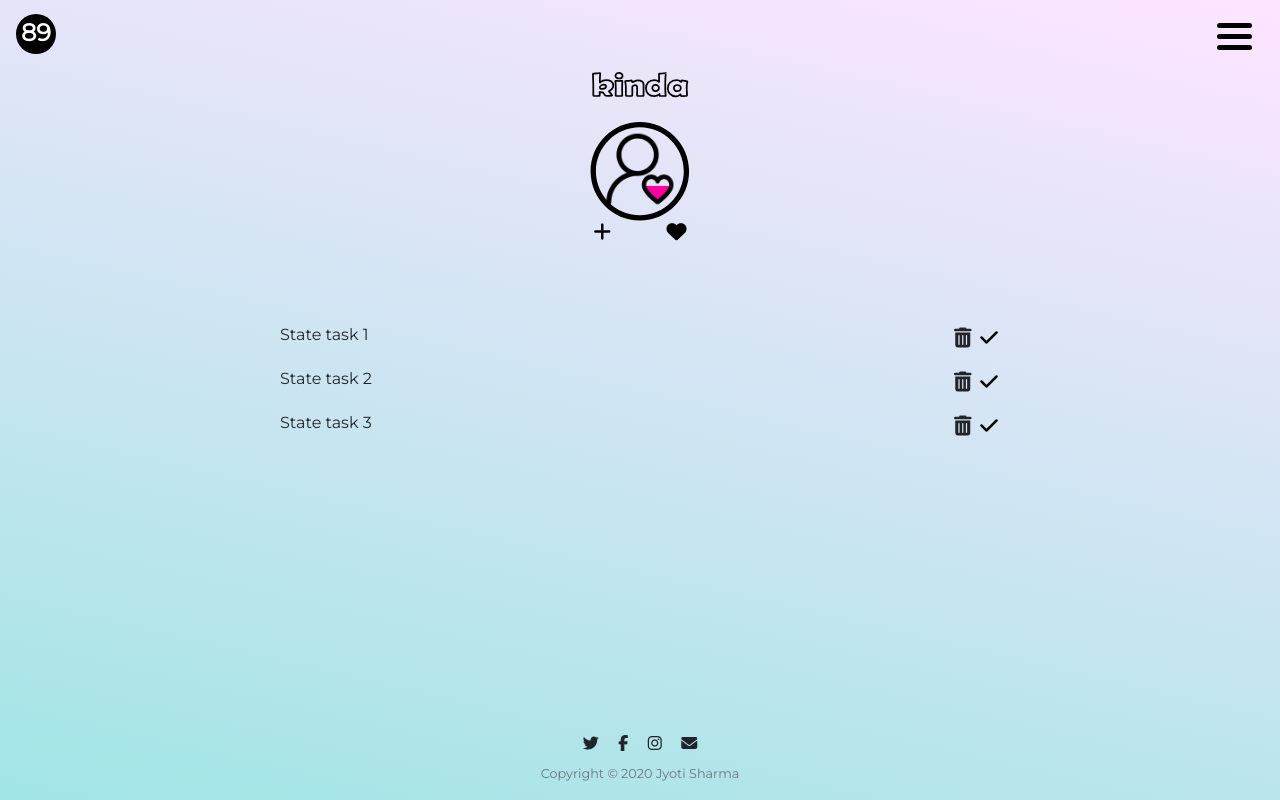
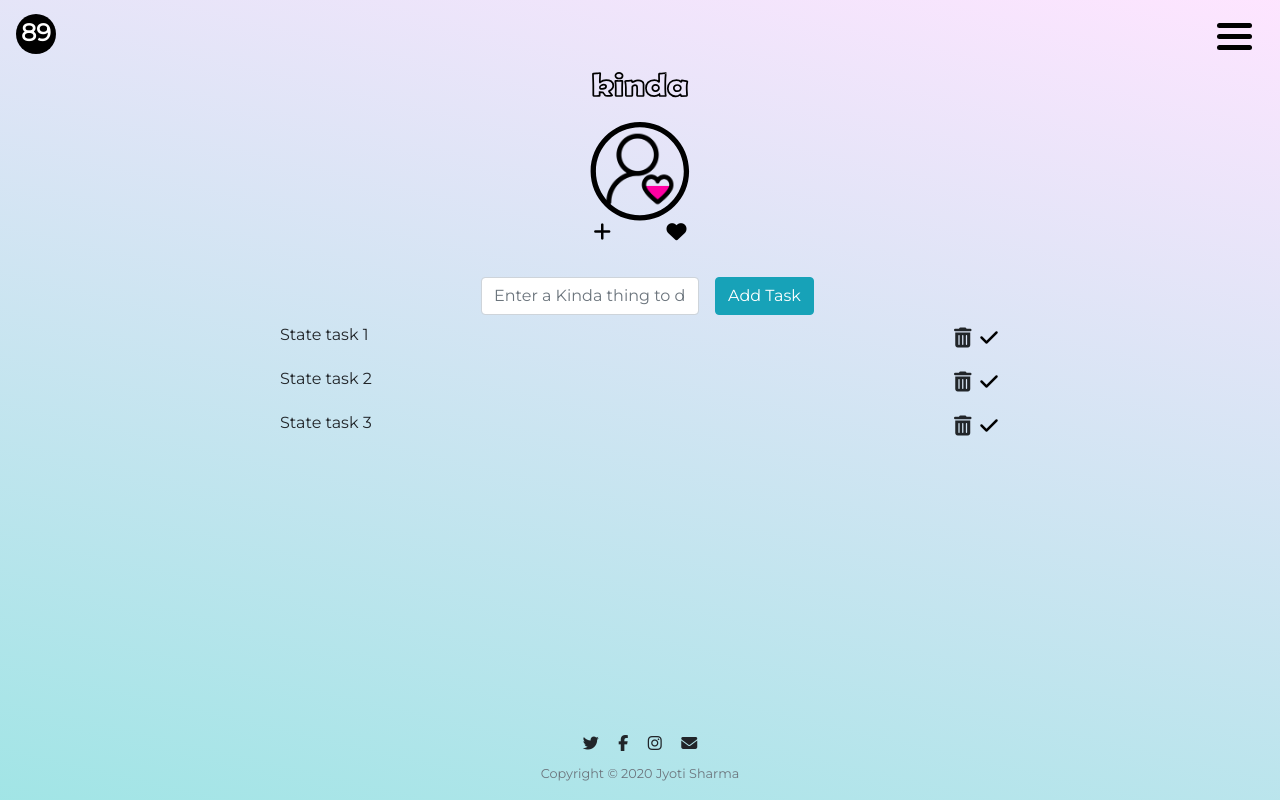
Before and after one commit to jyotiiiii/todo-app-frontend, a React (Create React App) app: page / in a window 1280 px wide. Both pictures are taken after a click on the button 602 px from the left and 232 px from the top of the page. Built offline with nearby package versions, Linux system fonts and the light colour scheme.

Commit message:
add onClick functionality to AddTask

```diff
--- a/src/components/AddTask.js
+++ b/src/components/AddTask.js
@@ -1,17 +1,13 @@
 import React from 'react';
 
 class Addtask extends React.Component {
-  showForm = () => {
-    alert('You want to add a task');
-  };
-
   render() {
     return (
       <a
         className="action-button"
         href="#"
         role="button"
-        onClick={this.showForm}
+        onClick={this.props.onClick}
       >
         <i className="fas fa-plus fa-lg"></i>
       </a>
--- a/src/components/App.js
+++ b/src/components/App.js
@@ -11,7 +11,8 @@ class App extends React.Component {
       { id: 1, description: 'State task 1', completed: false, points: 5 },
       { id: 2, description: 'State task 2', completed: false, points: 5 },
       { id: 3, description: 'State task 3', completed: false, points: 5 }
-    ]
+    ],
+    showForm: false
   };
 
   // Tasks will be deleted when this function executes
@@ -29,15 +30,24 @@ class App extends React.Component {
     });
   };
 
+  // This will show the Add Task form
+
+  showForm() {
+    this.setState({
+      showForm: true
+    });
+  }
+
   render() {
     return (
       <div>
         {/* Navigation Bar  */}
         <Navbar />
         {/* Header  */}
-        <Header />
+        <Header onClick={() => this.showForm()} />
+        {this.state.showForm ? <Taskform /> : null}
         {/* Pop Up Form(After add a task button is clicked) */}
-        <Taskform />
+
         {/* Task Section  */}
         <Tasklist
           listOfTasks={this.state.tasks}
--- a/src/components/Header.js
+++ b/src/components/Header.js
@@ -14,7 +14,7 @@ class Header extends React.Component {
 
           <div className="row">
             <div className="col">
-              <Addtask />
+              <Addtask onClick={this.props.onClick} />
               <Addrandom />
             </div>
           </div>
--- a/src/components/TaskForm.js
+++ b/src/components/TaskForm.js
@@ -3,7 +3,7 @@ import React from 'react';
 class Taskform extends React.Component {
   render() {
     return (
-      <div className="container hidden-form">
+      <div className="container">
         <div className="row">
           <div className="col-md-4 "></div>
           <div className="col-md-5 ">
@@ -12,7 +12,7 @@ class Taskform extends React.Component {
                 <input
                   type="text"
                   className="form-control"
-                  placeholder="Enter a kinda thing to do"
+                  placeholder="Enter a Kinda thing to do"
                 ></input>
               </div>
               <button type="submit" className="btn btn-info mb-2">
```
